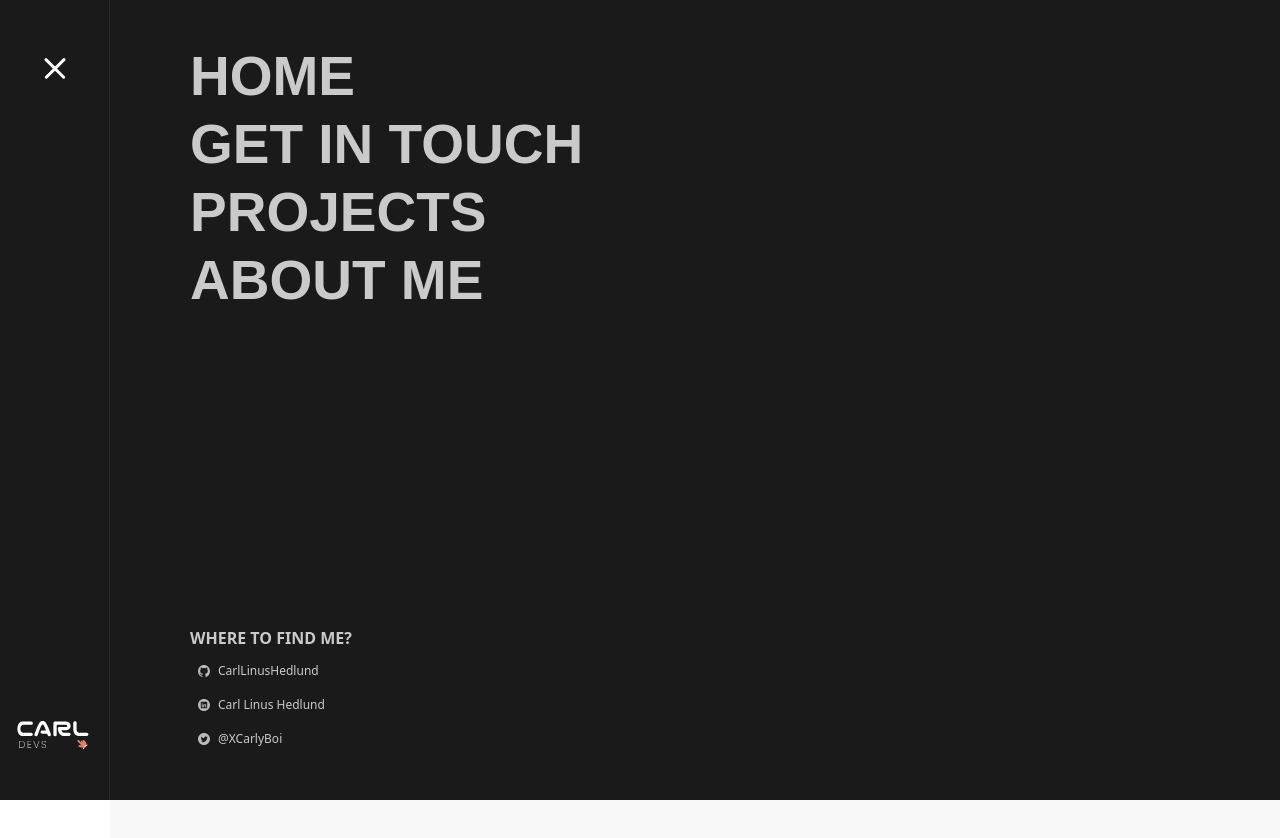
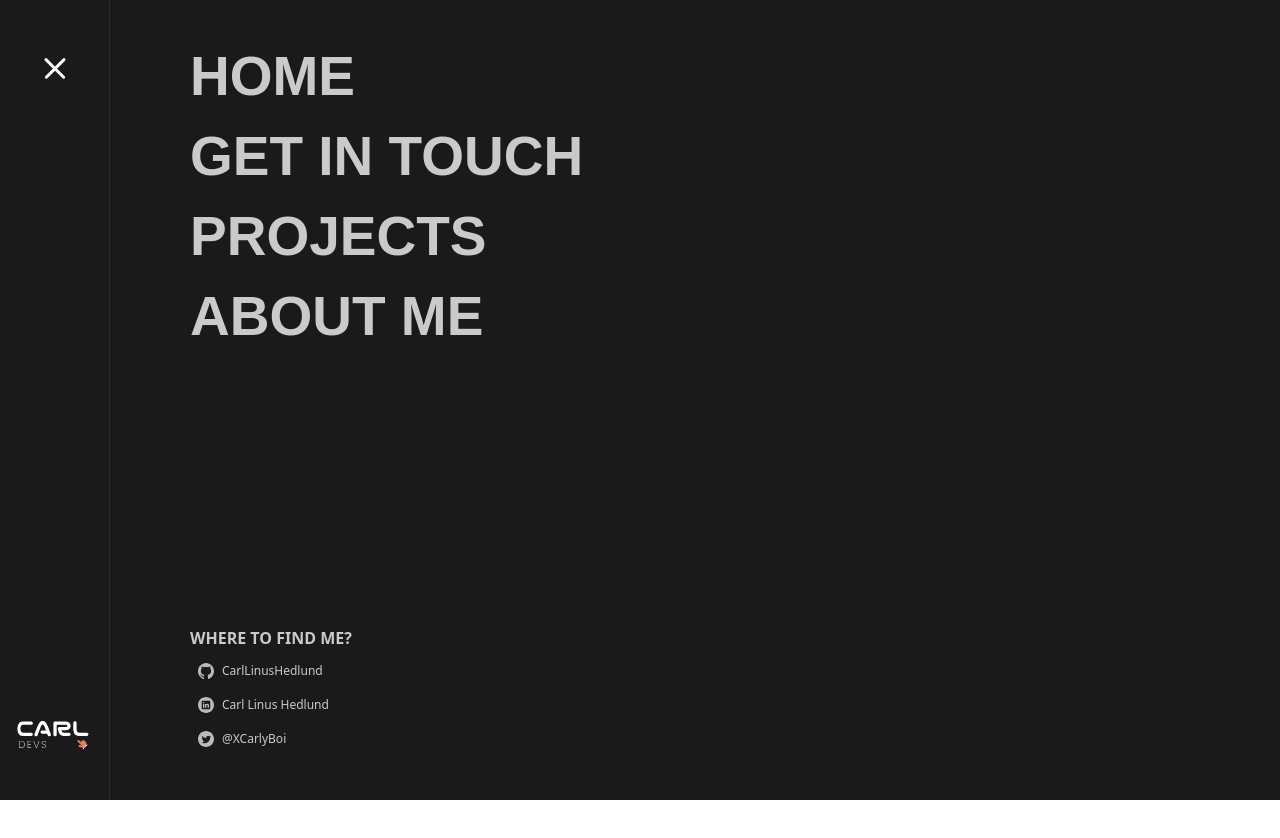
Before and after one commit to CarlLinusHedlund/CarlLinusHedlundDevs, a React (Vite) app: page /about in a window 1280 px wide. Both pictures are taken after a click on the button 54 px from the left and 68 px from the top of the page. Shown: the top 838 px of the page. After the commit the page ends 800 px from the top, so only its background shows below. Built offline with nearby package versions, Linux system fonts and the light colour scheme.

Commit message:
installed "react dom routes" and added links to nav

```diff
--- a/src/App.jsx
+++ b/src/App.jsx
@@ -1,16 +1,32 @@
-import React from 'react'
-import './index.css'
-import Herosection from './components/main/herobanner'
-import Header from './components/header/Header'
+import React from 'react';
+import './index.css';
+import Header from './components/header/Header';
+import AboutPage from './components/main/about';
+import ContactPage from './components/main/contact';
+import ProjectPage from './components/main/projects';
+import HomePage from './components/main';
+import { BrowserRouter, Routes, Route } from 'react-router-dom';
+
 
 function App() {
   return (
-    <div className="m-0 flex w-screen flex-col md:flex-row">
-      <Header />
-      <div id="main" className="md:fixedWidth flex h-full w-full flex-col">
-        <Herosection />
+    <>
+    <BrowserRouter>
+      <div className="m-0 flex w-screen flex-col md:flex-row">
+        <Header />
+        <div id="main" className="md:fixedWidth flex h-full w-full flex-col">
+
+          <Routes>
+            <Route path="/" element={<HomePage/>} exact />
+            <Route path="/about" element={<AboutPage/>} />
+            <Route path="/projects" element={<ProjectPage/>} />
+            <Route path="/contact" element={<ContactPage/>} />
+           </Routes>
+
+        </div>
       </div>
-    </div>
+      </BrowserRouter>
+    </>
   )
 }
 
--- a/src/components/header/Header.jsx
+++ b/src/components/header/Header.jsx
@@ -1,5 +1,8 @@
 /* eslint-disable jsx-a11y/no-static-element-interactions */
 import React, { useRef, useState } from 'react';
+import MediaLinks from './MediaLinks';
+import { Link } from 'react-router-dom';
+
 
 function Header() {
   const burgerRef = useRef();
@@ -33,6 +36,7 @@ function Header() {
     setIsMenuClicked(!isMenuClicked);
   };
 
+
   return (
     <div
       id="header"
@@ -50,70 +54,49 @@ function Header() {
           <div
             ref={burgerRef}
             className="relative h-[2.5px] w-7 rounded-lg bg-primaryWhite duration-500 before:absolute before:bottom-2 before:left-0 before:h-[2.5px] before:w-7 before:rounded-lg before:bg-white before:duration-500 after:absolute after:top-2 after:left-0 after:h-[2.5px] after:w-6 after:rounded-lg after:bg-white after:duration-500"
-          />
+          >
+          </div>
         </button>
       </div>
       <div
         ref={navRef}
         className="md:fixedWidth fixed top-0 right-0 z-10 mt-[90px] hidden h-full w-full flex-col justify-between gap-20 overflow-y-scroll bg-primaryDark text-[#cacaca] opacity-0 duration-700 md:mt-0"
       >
-        <ul className="mt-14 flex flex-col gap-2 xs:gap-7 pl-[30px] md:pl-[80px]">
+        <ul className="mt-14 flex flex-col gap-2 md:gap-10 xs:gap-7 pl-[30px] md:pl-[80px]">
+          <Link to={'/'} onClick={updateMenu}>
             <li
               className={navListClass}
               style={{ '--large-navigation-item-index': 1 }}
             >
               HOME
             </li>
+          </Link>
+          <Link to={'/contact'} onClick={updateMenu}>
             <li
               className={navListClass}
               style={{ '--large-navigation-item-index': 2 }}
             >
               GET IN TOUCH
             </li>
+          </Link>
+          <Link to={'/projects'} onClick={updateMenu}>
             <li
               className={navListClass}
               style={{ '--large-navigation-item-index': 3 }}
             >
               PROJECTS
             </li>
+          </Link>
+          <Link to={'/about'} onClick={updateMenu}>
             <li
               className={navListClass}
               style={{ '--large-navigation-item-index': 4 }}
             >
               ABOUT ME
             </li>
+          </Link>
         </ul>
-        <div className="mb-[90px] flex flex-col gap-2 pl-[30px] pb-3 md:pb-12 md:mb-0 md:pl-[80px]">
-          <div className=''>
-            <h3 className="text-textSM uppercase font-bold">Where to find me?</h3>
-          </div>
-          <div className="flex flex-col gap-2">
-            <a target="_blank" rel="noreferrer" className="flex-gap flex items-center gap-2 rounded-lg w-fit py-1 px-2 hover:bg-gray-200 hover:bg-opacity-10 hover:scale-105 duration-300 min-w-[143px]" href="https://github.com/CarlLinusHedlund">
-              <img
-                className="h-3 w-3"
-                src="../public/github.svg"
-                alt="github link"
-              />
-              <p className="text-textXS">CarlLinusHedlund</p>
-            </a>
-            <a target="_blank" rel="noreferrer" className="flex-gap flex items-center gap-2 rounded-lg w-fit py-1 px-2 hover:bg-gray-200 hover:bg-opacity-10 hover:scale-105 duration-300 min-w-[143px]" href="https://www.linkedin.com/in/carl-linus-hedlund-60534321a/">
-              <img
-                className="h-3 w-3"
-                src="../public/linkdin.svg"
-                alt="linkdin link"
-              />
-              <p className="text-textXS">Carl Linus Hedlund</p>
-            </a>
-            <a target="_blank" rel="noreferrer" className="flex-gap flex items-center gap-2 rounded-lg w-fit py-1 px-2 hover:bg-gray-200 hover:bg-opacity-10 hover:scale-105 duration-300 min-w-[143px]" href="https://twitter.com/boi_carly">
-              <img
-                className="h-3 w-3"
-                src="../public/twitter.svg"
-                alt="twitter link"
-              />
-              <p className="text-textXS">@XCarlyBoi</p>
-            </a>
-          </div>
-        </div>
+        <MediaLinks />
       </div>
     </div>
   );
--- /dev/null
+++ b/src/components/header/MediaLinks.jsx
@@ -0,0 +1,41 @@
+import React from "react";
+
+function MediaLinks() {
+  return (
+    <>
+      <div className="mb-[90px] flex flex-col gap-2 pl-[30px] pb-3 md:pb-12 md:mb-0 md:pl-[80px]">
+          <div className=''>
+            <h3 className="text-textSM uppercase font-bold">Where to find me?</h3>
+          </div>
+          <div className="flex flex-col gap-2">
+            <a target="_blank" rel="noreferrer" className="flex-gap flex items-center gap-2 rounded-lg w-fit py-1 px-2 hover:bg-gray-200 hover:bg-opacity-10 hover:scale-105 duration-300 min-w-[143px]" href="https://github.com/CarlLinusHedlund">
+              <img
+                className="h-4 w-4"
+                src="../public/github.svg"
+                alt="github link"
+              />
+              <p className="text-textXS">CarlLinusHedlund</p>
+            </a>
+            <a target="_blank" rel="noreferrer" className="flex-gap flex items-center gap-2 rounded-lg w-fit py-1 px-2 hover:bg-gray-200 hover:bg-opacity-10 hover:scale-105 duration-300 min-w-[143px]" href="https://www.linkedin.com/in/carl-linus-hedlund-60534321a/">
+              <img
+                className="h-4 w-4"
+                src="../public/linkdin.svg"
+                alt="linkdin link"
+              />
+              <p className="text-textXS">Carl Linus Hedlund</p>
+            </a>
+            <a target="_blank" rel="noreferrer" className="flex-gap flex items-center gap-2 rounded-lg w-fit py-1 px-2 hover:bg-gray-200 hover:bg-opacity-10 hover:scale-105 duration-300 min-w-[143px]" href="https://twitter.com/boi_carly">
+              <img
+                className="h-4 w-4"
+                src="../public/twitter.svg"
+                alt="twitter link"
+              />
+              <p className="text-textXS">@XCarlyBoi</p>
+            </a>
+          </div>
+        </div>
+    </>
+  )
+}
+
+export default MediaLinks;
--- /dev/null
+++ b/src/components/main/about.jsx
@@ -0,0 +1,13 @@
+import { React } from "react";
+
+function AboutPage() {
+  return (
+    <>
+    <h1>
+      About me
+    </h1>
+    </>
+  )
+}
+
+export default AboutPage;
--- /dev/null
+++ b/src/components/main/contact.jsx
@@ -0,0 +1,13 @@
+import { React } from "react";
+
+function ContactPage() {
+  return (
+    <>
+    <h1>
+      Contact
+    </h1>
+    </>
+  )
+}
+
+export default ContactPage;
--- a/src/components/main/herobanner.jsx
+++ b/src/components/main/index.jsx
@@ -1,6 +1,6 @@
 import React from 'react'
 
-function Herosection() {
+function HomePage() {
   return (
     <>
       <section className="h-screen w-full bg-primaryDark" />
@@ -9,4 +9,4 @@ function Herosection() {
   )
 }
 
-export default Herosection
+export default HomePage;
--- /dev/null
+++ b/src/components/main/projects.jsx
@@ -0,0 +1,13 @@
+import { React } from "react";
+
+function ProjectPage() {
+  return (
+    <>
+    <h1>
+      Products
+    </h1>
+    </>
+  )
+}
+
+export default ProjectPage;
--- a/src/index.css
+++ b/src/index.css
@@ -27,7 +27,7 @@ body::-webkit-scrollbar {
 
 @keyframes transform {
   from {
-    transform: translateY(10px);
+    transform: translateY(15px);
   }
   to {
     transform: translateY(0px);
```
Also changed, not shown: src/conatct.jsx (deleted), src/projects.jsx (deleted). Lines whose indentation alone changed are shown as unchanged.
